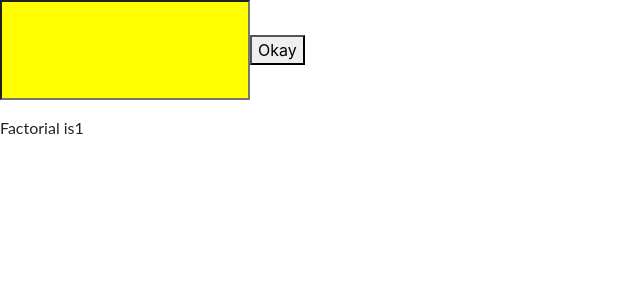
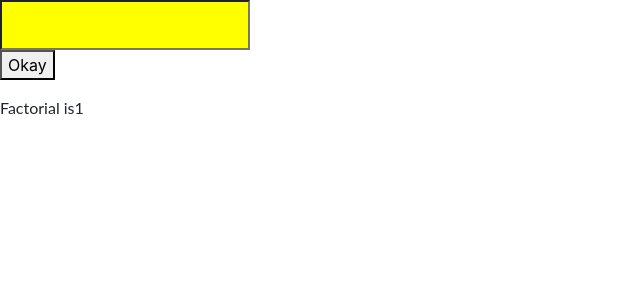
Before and after one commit to dhananjaypatil707/react-Factorial, a React (Create React App) app: page / in a window 1280 px wide. Shown: the top 300 px of the page, without its empty margins (0-640 px from the left). Built offline with nearby package versions, Linux system fonts and the light colour scheme.

Commit message:
2 files modified

```diff
--- a/src/DemoEvent.js
+++ b/src/DemoEvent.js
@@ -19,9 +19,10 @@ class MyEvent extends React.Component {
     return (
       <div>
         <input className="input" type="text" onChange={this.inputTextChange} />
+        <br />
         <button onClick={this.myButtonClick}>Okay</button>
         <p>{this.state.val2}</p>
-        <p>
+        <p className="result">
           <Factorial num={this.state.val1} />
         </p>
       </div>
--- a/src/style.css
+++ b/src/style.css
@@ -4,7 +4,7 @@ p {
 }
 
 .input {
-  height: 100px;
+  height: 50px;
   width: 250px;
   background-color: yellow;
 }
```
